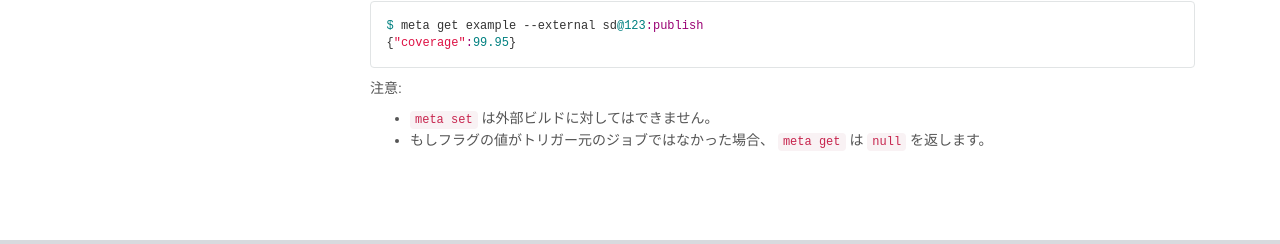
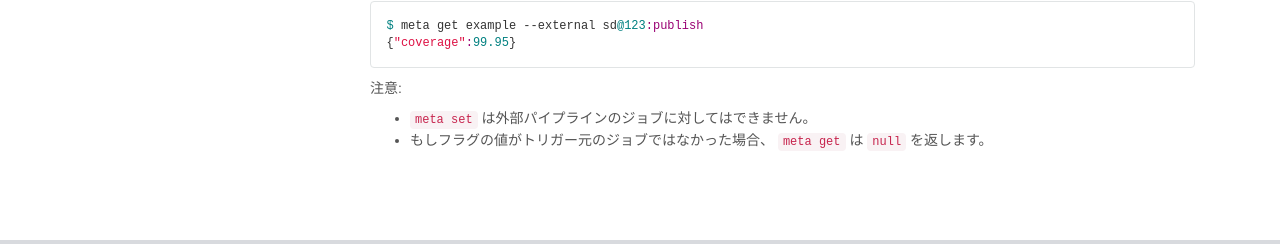
Before and after one commit to screwdriver-cd/guide, a Jekyll site: the page built from docs/ja/user-guide/metadata.md, in a window 1280 px wide and 1266 px high. Shown: the part 1005-1249 px from the top of the window. Built offline with Jekyll 4.4.1, drawn with Linux system fonts in a browser that asks for light colours.

Commit message:
fix expression

```diff
--- a/docs/ja/user-guide/metadata.md
+++ b/docs/ja/user-guide/metadata.md
@@ -61,5 +61,5 @@ $ meta get example --external sd@123:publish
 
 注意:
 
-- `meta set` は外部ビルドに対してはできません。
+- `meta set` は外部パイプラインのジョブに対してはできません。
 - もしフラグの値がトリガー元のジョブではなかった場合、 `meta get` は `null` を返します。
```
